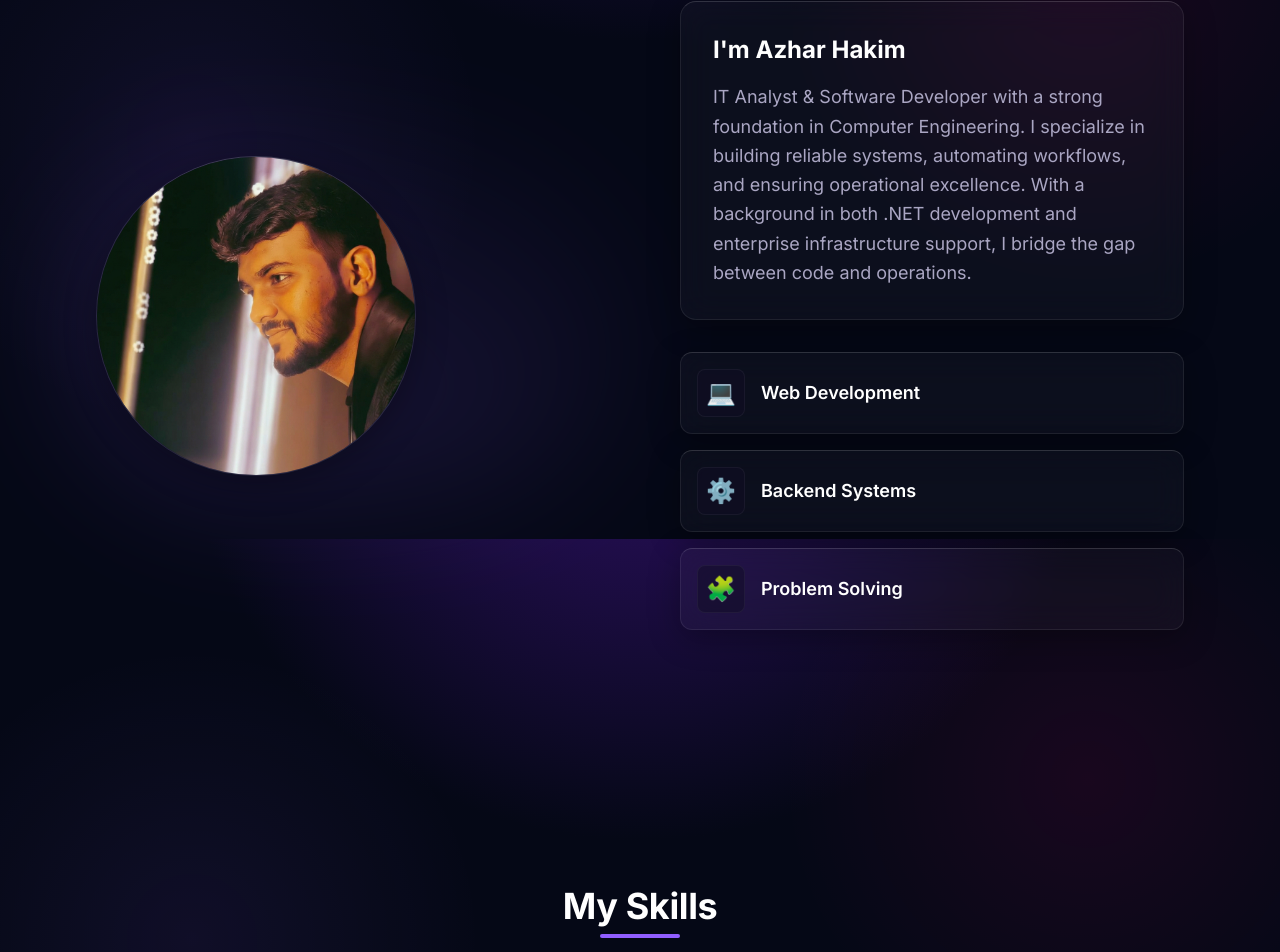
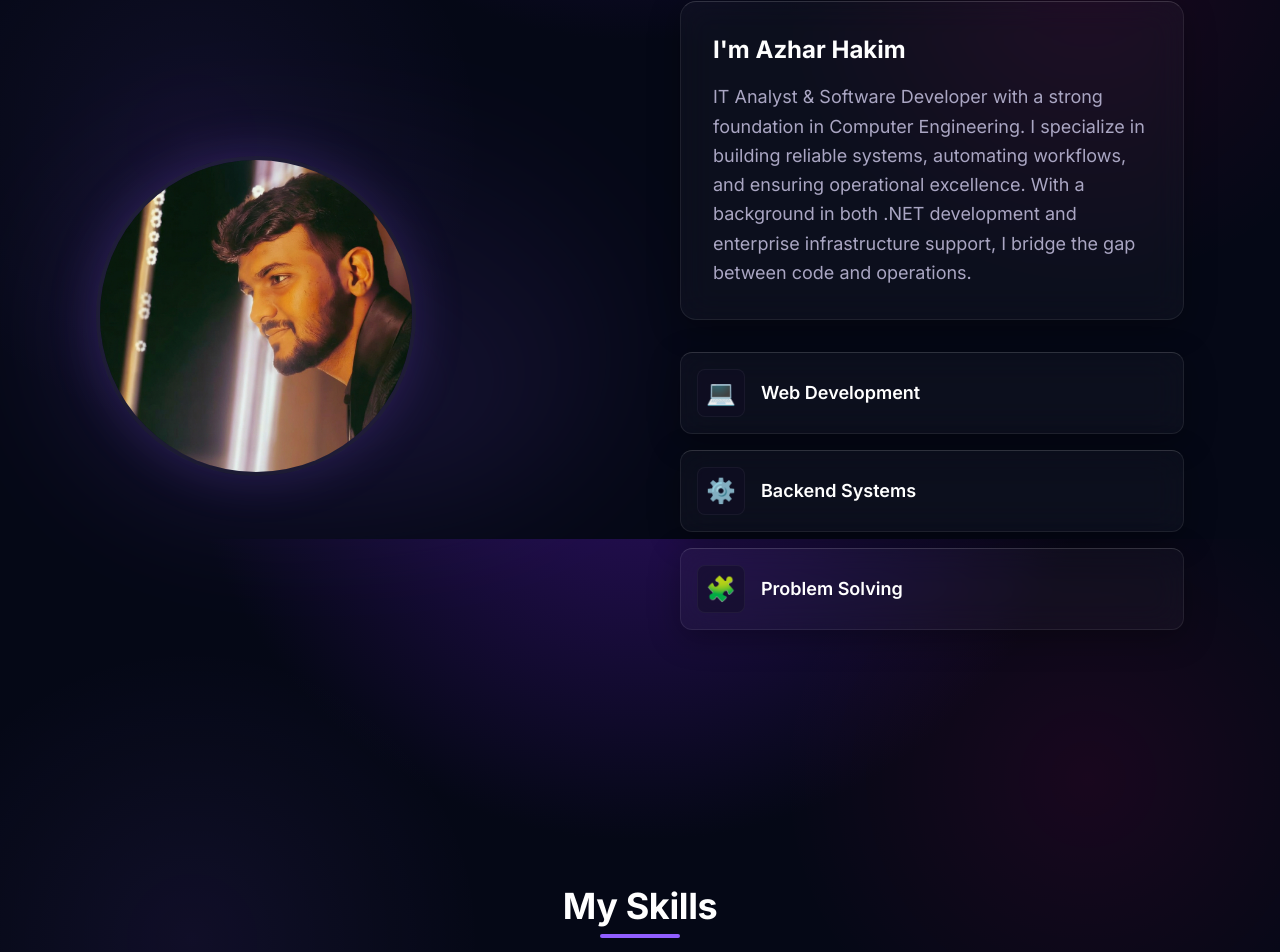
Before and after one commit to SufiAnsari/azharportfolio, a Next.js app: page / in a window 1280 px wide. Shown: the part 1061-2013 px from the top of the page. Built offline with nearby package versions, Linux system fonts and the light colour scheme.

Commit message:
feat: Add GlowingEffect to profile image

```diff
--- a/src/components/sections/about.tsx
+++ b/src/components/sections/about.tsx
@@ -24,13 +24,24 @@ export function AboutSection() {
 
           {/* Left: Image (Reference style) */}
           <div className="relative mx-auto lg:mx-0">
-            <div className="relative w-64 h-64 md:w-80 md:h-80 rounded-full overflow-hidden border-4 border-white/5 shadow-[0_0_50px_rgba(145,94,255,0.2)] glass-panel">
-              <Image
-                src="/profile.png"
-                alt="Azhar Hakim"
-                fill
-                className="object-cover"
+            <div className="relative w-64 h-64 md:w-80 md:h-80 rounded-full overflow-visible border-4 border-white/5 shadow-[0_0_50px_rgba(145,94,255,0.2)]">
+              <GlowingEffect
+                spread={60}
+                glow={true}
+                disabled={false}
+                proximity={100}
+                inactiveZone={0.01}
+                borderWidth={3}
+                movementDuration={0.5}
               />
+              <div className="relative w-full h-full rounded-full overflow-hidden">
+                <Image
+                  src="/profile.png"
+                  alt="Azhar Hakim"
+                  fill
+                  className="object-cover"
+                />
+              </div>
             </div>
             {/* Decorative blob behind */}
             <div className="absolute inset-0 bg-gradient-to-tr from-accent to-transparent opacity-20 blur-3xl -z-10 rounded-full scale-110" />
```
